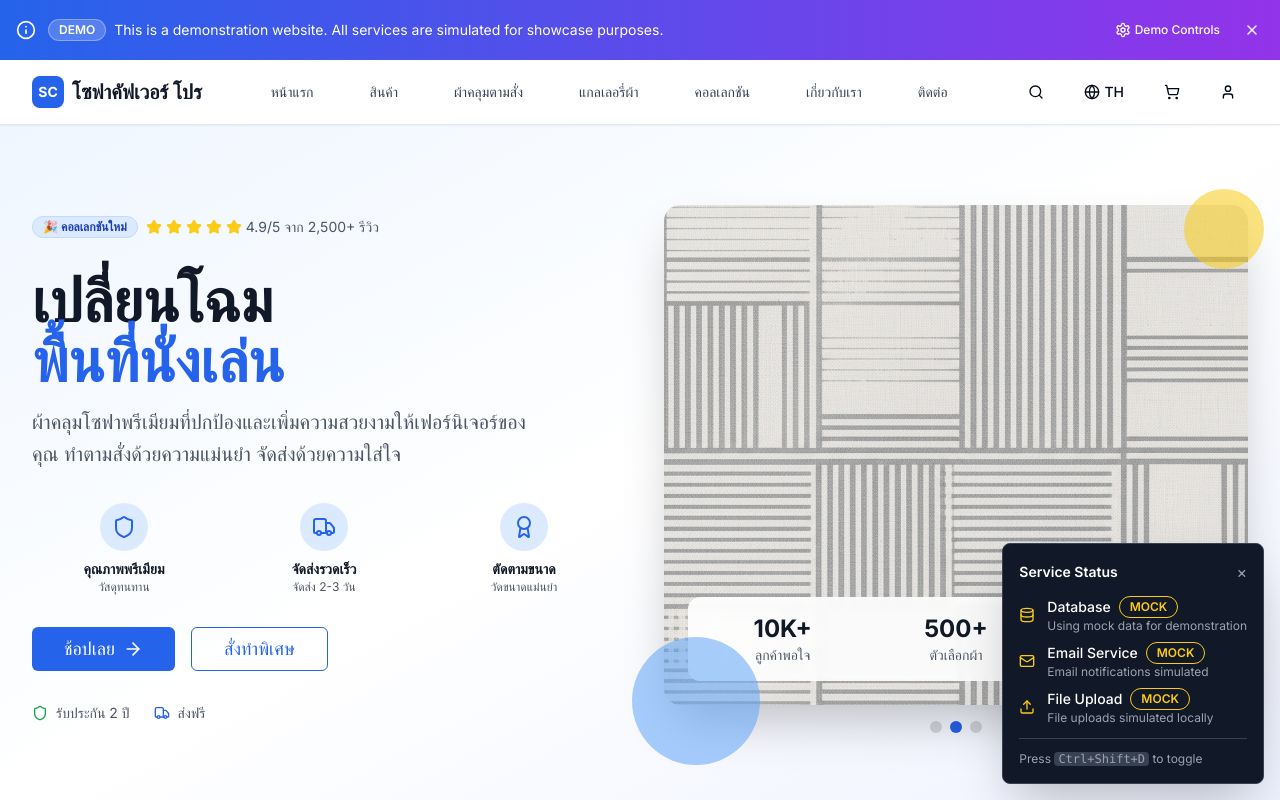
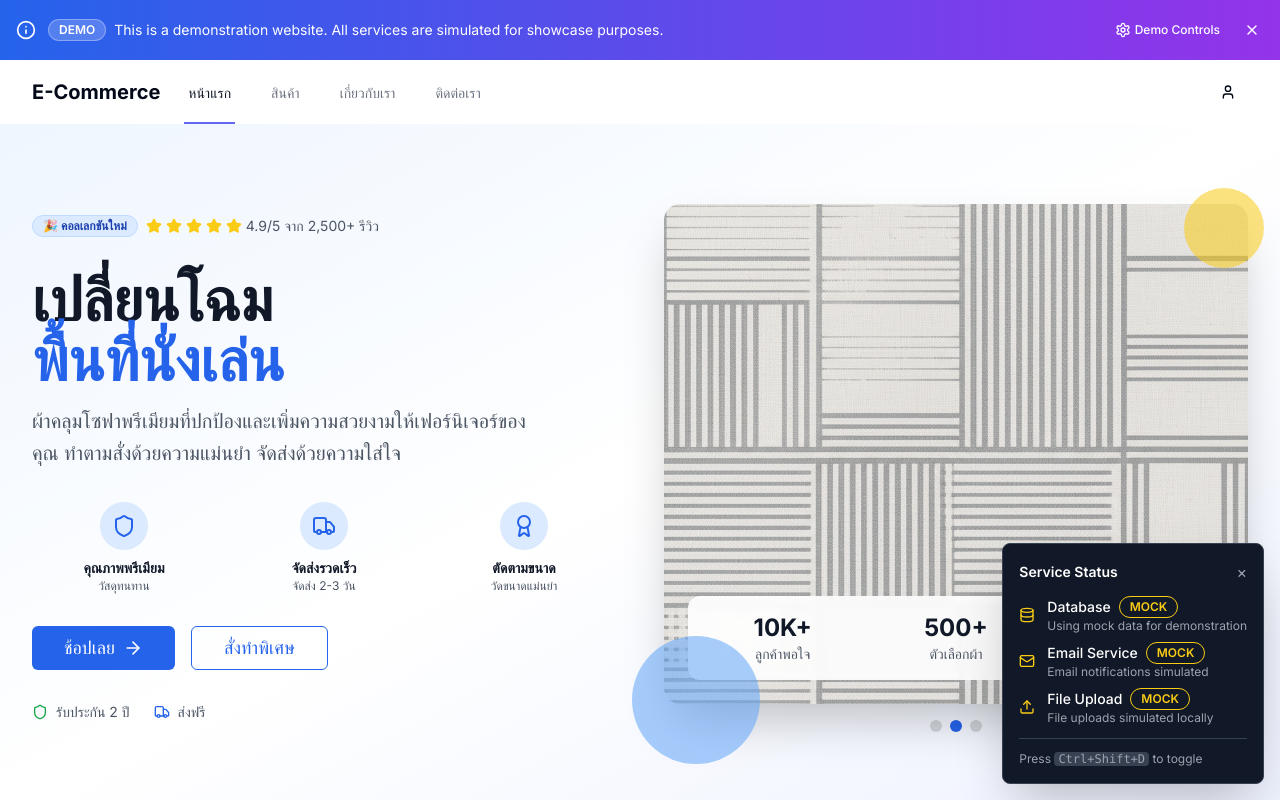
Before and after one commit to Nutonspeed/dongusa-5dok, a Next.js app: page / in a window 1280 px wide. Shown: the top 800 px of the page. Built offline with nearby package versions, Linux system fonts and the light colour scheme.

Commit message:
fix: apply QuickEdit to enhance Header.tsx with admin dropdown
#VERCEL_SKIP

Co-authored-by: null <210066229+Nutonspeed@users.noreply.github.com>

```diff
--- a/app/components/Header.tsx
+++ b/app/components/Header.tsx
@@ -1,150 +1,162 @@
-"use client"
-
-import { useState } from "react"
+import {
+  DropdownMenu,
+  DropdownMenuContent,
+  DropdownMenuItem,
+  DropdownMenuLabel,
+  DropdownMenuSeparator,
+  DropdownMenuTrigger,
+} from "@/components/ui/dropdown-menu"
+import { Shield, Heart, LogOut, User, ShoppingCart } from "lucide-react"
+import { Button } from "@/components/ui/button"
 import Link from "next/link"
-import { Menu, X, ShoppingCart, User, Search, Globe } from "lucide-react"
-import { Button } from "@/components/ui/button"
-import { Badge } from "@/components/ui/badge"
-import { useLanguage } from "../contexts/LanguageContext"
-import { useCart } from "../contexts/CartContext"
 
 export default function Header() {
-  const [isMenuOpen, setIsMenuOpen] = useState(false)
-  const { language, setLanguage } = useLanguage()
-  const { items } = useCart()
-
-  const navigation = [
-    {
-      name: { en: "Home", th: "หน้าแรก" },
-      href: "/",
-    },
-    {
-      name: { en: "Products", th: "สินค้า" },
-      href: "/products",
-    },
-    {
-      name: { en: "Custom Covers", th: "ผ้าคลุมตามสั่ง" },
-      href: "/custom-covers",
-    },
-    {
-      name: { en: "Fabric Gallery", th: "แกลเลอรี่ผ้า" },
-      href: "/fabric-gallery",
-    },
-    {
-      name: { en: "Collections", th: "คอลเลกชัน" },
-      href: "/fabric-collections",
-    },
-    {
-      name: { en: "About", th: "เกี่ยวกับเรา" },
-      href: "/about",
-    },
-    {
-      name: { en: "Contact", th: "ติดต่อ" },
-      href: "/contact",
-    },
-  ]
-
-  const toggleLanguage = () => {
-    setLanguage(language === "en" ? "th" : "en")
-  }
-
-  const cartItemCount = items.reduce((total, item) => total + item.quantity, 0)
+  const language = "en" // just for testing
 
   return (
-    <header className="bg-white shadow-sm border-b sticky top-0 z-50">
-      <div className="max-w-7xl mx-auto px-4 sm:px-6 lg:px-8">
-        <div className="flex justify-between items-center h-16">
+    <header className="bg-white shadow">
+      <div className="mx-auto max-w-7xl px-4 sm:px-6 lg:px-8">
+        <div className="flex h-16 justify-between">
+          <div className="flex">
+            <div className="flex shrink-0 items-center">
               {/* Logo */}
-          <div className="flex-shrink-0">
-            <Link href="/" className="flex items-center space-x-2">
-              <div className="w-8 h-8 bg-blue-600 rounded-lg flex items-center justify-center">
-                <span className="text-white font-bold text-sm">SC</span>
-              </div>
-              <span className="text-xl font-bold text-gray-900">
-                {language === "en" ? "SofaCover Pro" : "โซฟาคัฟเวอร์ โปร"}
-              </span>
+              <Link href="/" className="font-bold text-xl">
+                E-Commerce
               </Link>
             </div>
-
-          {/* Desktop Navigation */}
-          <nav className="hidden md:flex space-x-8">
-            {navigation.map((item) => (
+            <div className="hidden sm:ml-6 sm:flex sm:space-x-8">
+              {/* Navigation Links */}
               <Link
-                key={item.href}
-                href={item.href}
-                className="text-gray-700 hover:text-blue-600 px-3 py-2 text-sm font-medium transition-colors"
+                href="/"
+                className="inline-flex items-center border-b-2 border-indigo-500 px-1 pt-1 text-sm font-medium text-gray-900"
               >
-                {item.name[language]}
+                หน้าแรก
               </Link>
-            ))}
-          </nav>
-
-          {/* Right side actions */}
-          <div className="flex items-center space-x-4">
-            {/* Search */}
-            <Button variant="ghost" size="sm" className="hidden sm:flex">
-              <Search className="w-4 h-4" />
-            </Button>
-
-            {/* Language Toggle */}
-            <Button variant="ghost" size="sm" onClick={toggleLanguage} className="flex items-center space-x-1">
-              <Globe className="w-4 h-4" />
-              <span className="text-sm font-medium">{language.toUpperCase()}</span>
-            </Button>
-
-            {/* Cart */}
-            <Link href="/cart">
-              <Button variant="ghost" size="sm" className="relative">
-                <ShoppingCart className="w-4 h-4" />
-                {cartItemCount > 0 && (
-                  <Badge className="absolute -top-2 -right-2 w-5 h-5 flex items-center justify-center p-0 text-xs bg-blue-600">
-                    {cartItemCount}
-                  </Badge>
-                )}
-              </Button>
+              <Link
+                href="/products"
+                className="inline-flex items-center border-b-2 border-transparent px-1 pt-1 text-sm font-medium text-gray-500 hover:border-gray-300 hover:text-gray-700"
+              >
+                สินค้า
               </Link>
-
+              <Link
+                href="/about"
+                className="inline-flex items-center border-b-2 border-transparent px-1 pt-1 text-sm font-medium text-gray-500 hover:border-gray-300 hover:text-gray-700"
+              >
+                เกี่ยวกับเรา
+              </Link>
+              <Link
+                href="/contact"
+                className="inline-flex items-center border-b-2 border-transparent px-1 pt-1 text-sm font-medium text-gray-500 hover:border-gray-300 hover:text-gray-700"
+              >
+                ติดต่อเรา
+              </Link>
+            </div>
+          </div>
+          <div className="hidden sm:ml-6 sm:flex items-center">
             {/* User Account */}
+            <DropdownMenu>
+              <DropdownMenuTrigger asChild>
                 <Button variant="ghost" size="sm">
                   <User className="w-4 h-4" />
                 </Button>
-
-            {/* Mobile menu button */}
-            <Button variant="ghost" size="sm" className="md:hidden" onClick={() => setIsMenuOpen(!isMenuOpen)}>
-              {isMenuOpen ? <X className="w-5 h-5" /> : <Menu className="w-5 h-5" />}
-            </Button>
+              </DropdownMenuTrigger>
+              <DropdownMenuContent align="end" className="w-56">
+                <DropdownMenuLabel>{language === "en" ? "My Account" : "บัญชีของฉัน"}</DropdownMenuLabel>
+                <DropdownMenuSeparator />
+                <DropdownMenuItem>
+                  <User className="w-4 h-4 mr-2" />
+                  {language === "en" ? "Profile" : "โปรไฟล์"}
+                </DropdownMenuItem>
+                <DropdownMenuItem>
+                  <ShoppingCart className="w-4 h-4 mr-2" />
+                  {language === "en" ? "My Orders" : "คำสั่งซื้อของฉัน"}
+                </DropdownMenuItem>
+                <DropdownMenuItem>
+                  <Heart className="w-4 h-4 mr-2" />
+                  {language === "en" ? "Wishlist" : "รายการโปรด"}
+                </DropdownMenuItem>
+                <DropdownMenuSeparator />
+                <DropdownMenuItem asChild>
+                  <Link href="/admin/login" className="flex items-center">
+                    <Shield className="w-4 h-4 mr-2" />
+                    {language === "en" ? "Admin Panel" : "เข้าสู่ระบบผู้ดูแล"}
+                  </Link>
+                </DropdownMenuItem>
+                <DropdownMenuSeparator />
+                <DropdownMenuItem>
+                  <LogOut className="w-4 h-4 mr-2" />
+                  {language === "en" ? "Sign Out" : "ออกจากระบบ"}
+                </DropdownMenuItem>
+              </DropdownMenuContent>
+            </DropdownMenu>
+          </div>
+          <div className="-mr-2 flex items-center sm:hidden">
+            {/* Mobile Menu Button */}
+            <button
+              type="button"
+              className="inline-flex items-center justify-center rounded-md bg-white p-2 text-gray-400 hover:bg-gray-100 hover:text-gray-500 focus:outline-none focus:ring-2 focus:ring-indigo-500 focus:ring-offset-2"
+              aria-controls="mobile-menu"
+              aria-expanded="false"
+            >
+              <span className="sr-only">Open main menu</span>
+              {/* Heroicon name: outline/bars-3 */}
+              <svg
+                className="block h-6 w-6"
+                xmlns="http://www.w3.org/2000/svg"
+                fill="none"
+                viewBox="0 0 24 24"
+                strokeWidth="1.5"
+                stroke="currentColor"
+                aria-hidden="true"
+              >
+                <path strokeLinecap="round" strokeLinejoin="round" d="M3.75 6.75h16.5M3.75 12h16.5m-16.5 5.25h16.5" />
+              </svg>
+              {/* Heroicon name: outline/x-mark */}
+              <svg
+                className="hidden h-6 w-6"
+                xmlns="http://www.w3.org/2000/svg"
+                fill="none"
+                viewBox="0 0 24 24"
+                strokeWidth="1.5"
+                stroke="currentColor"
+                aria-hidden="true"
+              >
+                <path strokeLinecap="round" strokeLinejoin="round" d="M6 18L18 6M6 6l12 12" />
+              </svg>
+            </button>
+          </div>
         </div>
       </div>
 
-        {/* Mobile Navigation */}
-        {isMenuOpen && (
-          <div className="md:hidden border-t border-gray-200 py-4">
-            <div className="space-y-2">
-              {navigation.map((item) => (
+      {/* Mobile Menu, show/hide based on menu state. */}
+      <div className="sm:hidden" id="mobile-menu">
+        <div className="space-y-1 px-2 pt-2 pb-3">
+          {/* Mobile Menu Links */}
           <Link
-                  key={item.href}
-                  href={item.href}
-                  className="block px-3 py-2 text-gray-700 hover:text-blue-600 hover:bg-gray-50 rounded-md transition-colors"
-                  onClick={() => setIsMenuOpen(false)}
+            href="/"
+            className="block border-l-4 border-indigo-500 bg-indigo-50 py-2 pl-3 pr-4 text-base font-medium text-indigo-700"
           >
-                  {item.name[language]}
+            หน้าแรก
           </Link>
-              ))}
+          <Link
+            href="/products"
+            className="block border-l-4 border-transparent py-2 pl-3 pr-4 text-base font-medium text-gray-500 hover:border-gray-300 hover:bg-gray-50 hover:text-gray-700"
+          >
+            สินค้า
+          </Link>
+          <Link
+            href="/about"
+            className="block border-l-4 border-transparent py-2 pl-3 pr-4 text-base font-medium text-gray-500 hover:border-gray-300 hover:bg-gray-50 hover:text-gray-700"
+          >
+            เกี่ยวกับเรา
+          </Link>
+          <Link
+            href="/contact"
+            className="block border-l-4 border-transparent py-2 pl-3 pr-4 text-base font-medium text-gray-500 hover:border-gray-300 hover:bg-gray-50 hover:text-gray-700"
+          >
+            ติดต่อเรา
+          </Link>
         </div>
-
-            {/* Mobile Search */}
-            <div className="mt-4 px-3">
-              <div className="relative">
-                <Search className="absolute left-3 top-1/2 transform -translate-y-1/2 w-4 h-4 text-gray-400" />
-                <input
-                  type="text"
-                  placeholder={language === "en" ? "Search products..." : "ค้นหาสินค้า..."}
-                  className="w-full pl-10 pr-4 py-2 border border-gray-300 rounded-lg focus:ring-2 focus:ring-blue-500 focus:border-transparent"
-                />
-              </div>
-            </div>
-          </div>
-        )}
       </div>
     </header>
   )
```
Lines whose indentation alone changed are shown as unchanged.
